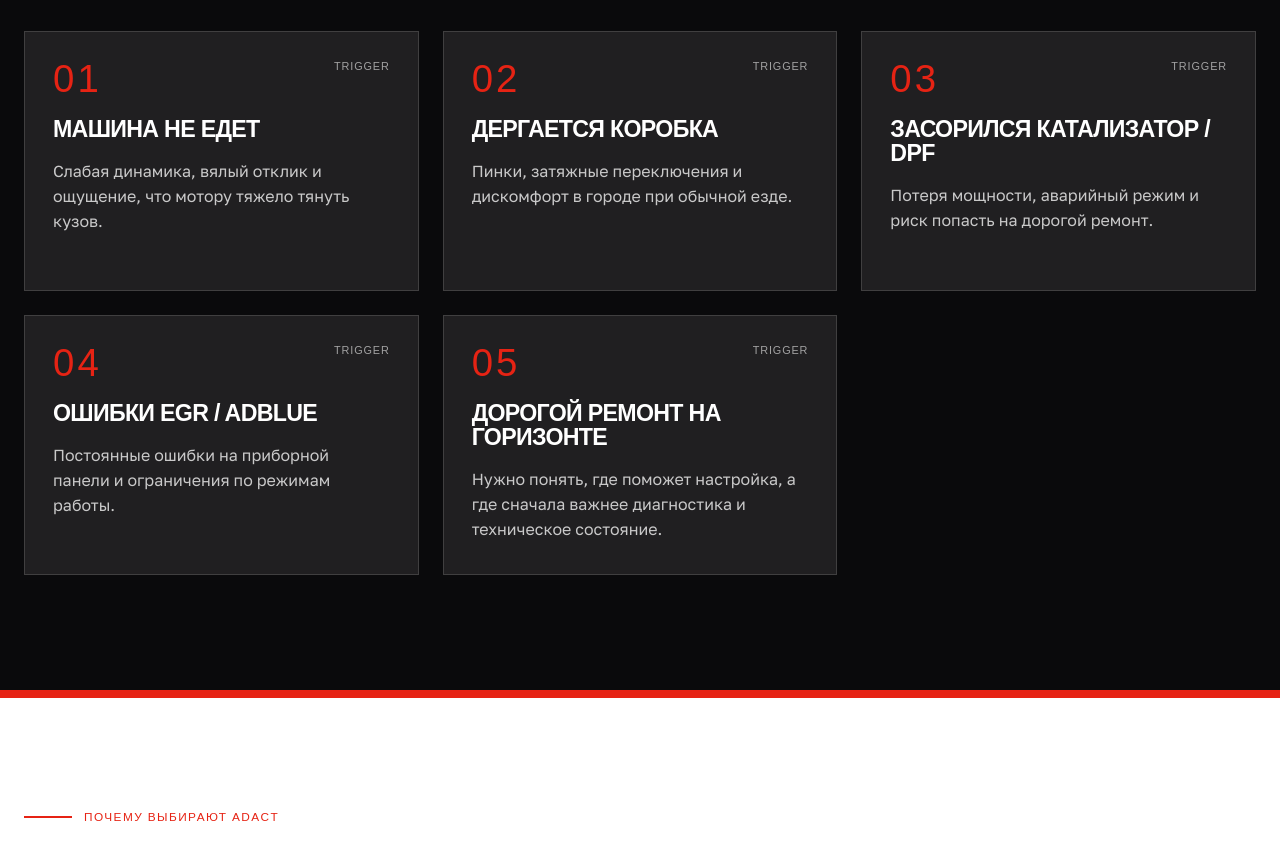
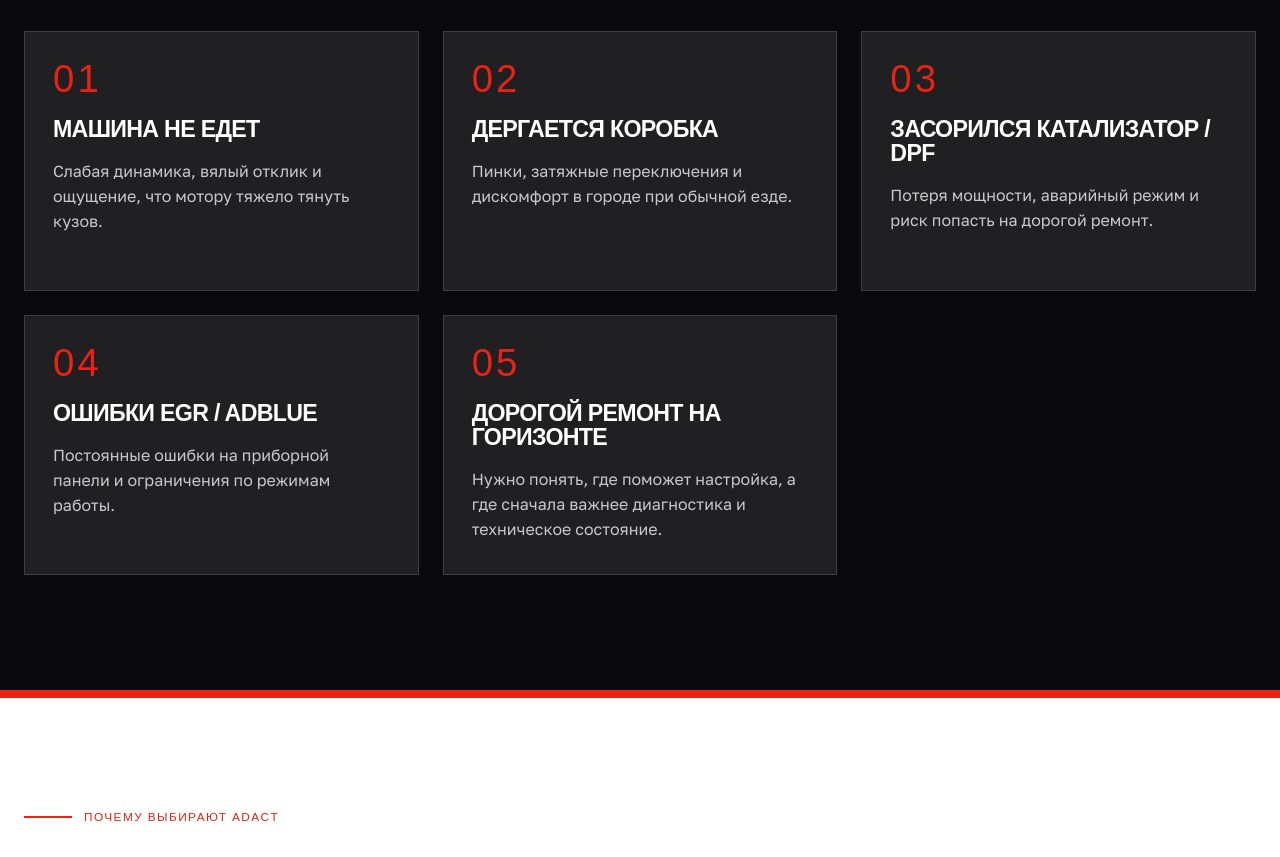
Before and after one commit to top7ru/adact-landing-coded-git4claude-, a plain HTML site: page index.html in a window 1280 px wide. Shown: the part 2845-3702 px from the top of the page. Drawn offline with Linux system fonts and the light colour scheme; a web font is replaced by a local one.

Commit message:
Remove TRIGGER kicker label from #when cards

```diff
--- a/styles.css
+++ b/styles.css
@@ -2140,7 +2140,7 @@ body.menu-open .nav-toggle span:last-child {
   color: var(--color-red);
 }
 .story-section.section-dark .story-card-kicker {
-  color: rgba(255, 255, 255, 0.58);
+  display: none;
 }
 .story-section.section-dark .section-heading h2 {
   color: var(--color-white);
```
